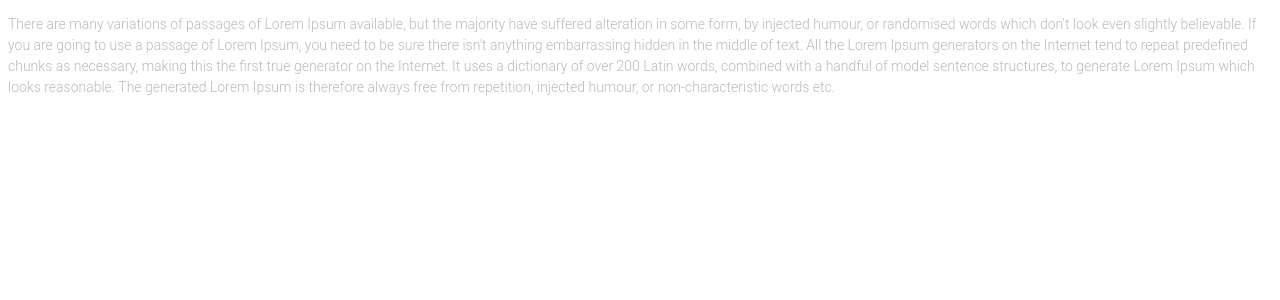
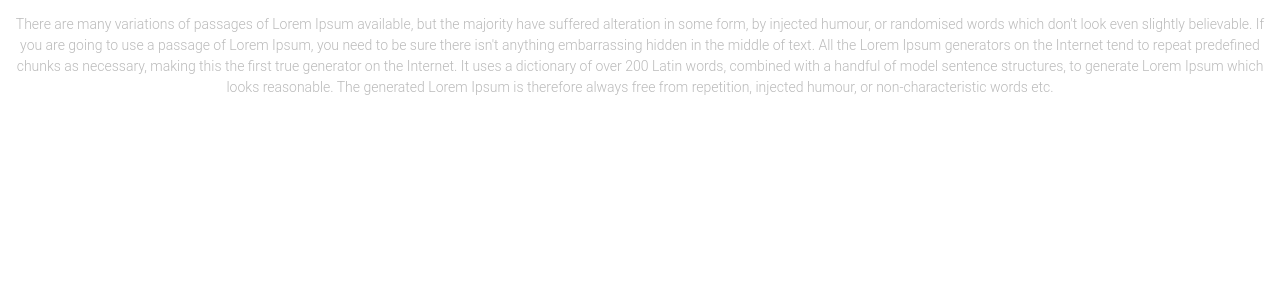
Before and after one commit to Brauxel/mythemes.vanessa, a Next.js app: page /elements in a window 1280 px wide. Shown: the top 300 px of the page. Built offline with nearby package versions, Linux system fonts and the light colour scheme; a web font is replaced by a local one.

Commit message:
Text Component created

```diff
--- /dev/null
+++ b/components/atoms/Text/styles.jsx
@@ -0,0 +1,9 @@
+import styled from "styled-components";
+
+const styles = styled.p`
+	color ${props => props.color || "inherit"};
+	text-align: ${props => props.textAlign || "inherit"};
+	font-family: ${props => props.fontFamily || "inherit"};
+`;
+
+export default styles;
--- a/pages/elements.jsx
+++ b/pages/elements.jsx
@@ -1,10 +1,11 @@
 import Styles from "../components/styles/";
+import Text from "../components/atoms/Text/";
 
 const Elements = () => (
 	<main>
 		<Styles />
 
-		<p>
+		<Text textAlign="center">
 			There are many variations of passages of Lorem Ipsum available, but the
 			majority have suffered alteration in some form, by injected humour, or
 			randomised words which don&apos;t look even slightly believable. If you
@@ -16,7 +17,7 @@ const Elements = () => (
 			sentence structures, to generate Lorem Ipsum which looks reasonable. The
 			generated Lorem Ipsum is therefore always free from repetition, injected
 			humour, or non-characteristic words etc.
-		</p>
+		</Text>
 	</main>
 );
 
```
Also changed, not shown: components/atoms/Text/index.jsx (added, +12 -0 lines).
